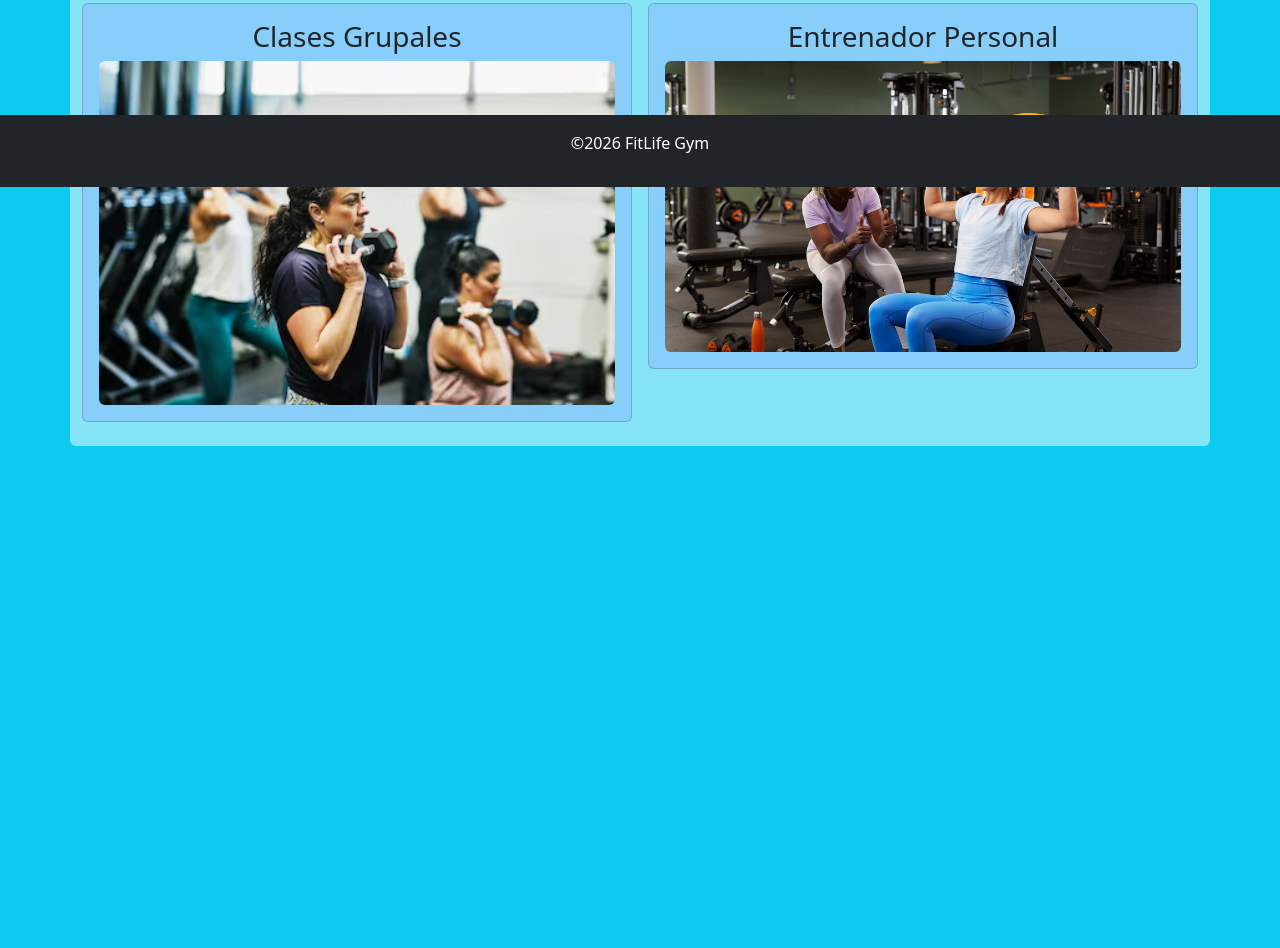
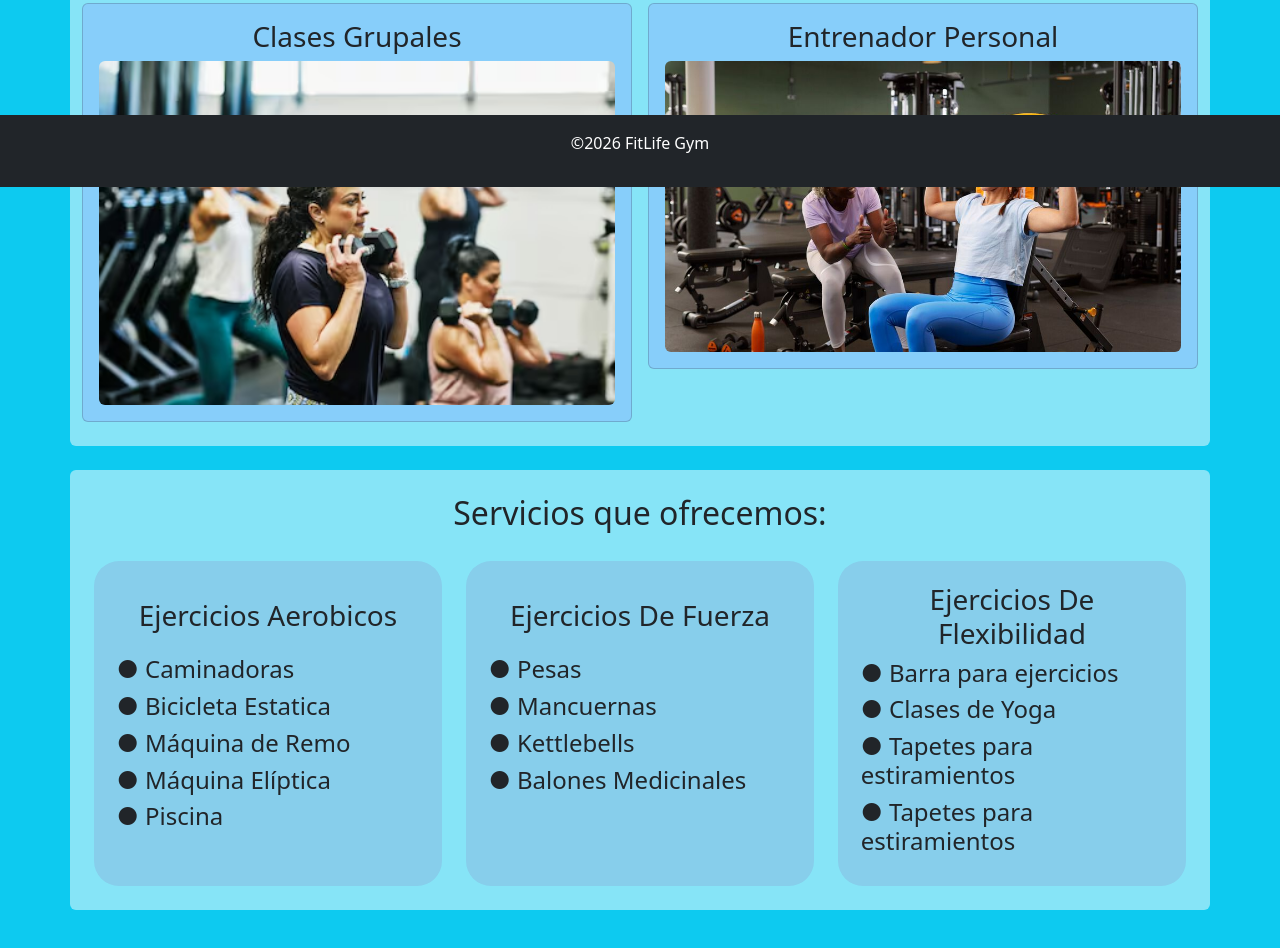
Before and after one commit to Alexis-Anaya/Gym-Proyecto-Final, a plain HTML site: page servicios.html in a window 1280 px wide. Shown: the part 613-1561 px from the top of the page. Before the commit the page ends 1159 px from the top, so only its background shows below. Drawn offline with nearby package versions, Linux system fonts and the light colour scheme.

Commit message:
Listas de Servicios con JSON

```diff
--- a/estilos.css
+++ b/estilos.css
@@ -153,3 +153,9 @@ body {
   border-radius: 25px;
   padding: 1%;
 }
+
+#contenedorServ{
+  padding: 2%;
+  border-radius: 25px;
+  background-color: skyblue;
+}
--- a/servicios.html
+++ b/servicios.html
@@ -155,6 +155,30 @@
     </section>
     <!-- El elemento que actuará como popover -->
 
+    <section class="mb-3"></section>
+    <section class="container mt-4 py-4 bg-white bg-opacity-50 rounded text-center">
+      <h2 style="margin-bottom: 2.5%;">Servicios que ofrecemos:</h2>
+    <div class="row">
+      <div style="width: 0;"></div>
+      <div class="col" id="contenedorServ">
+        <h3 style="padding-top: 5%; padding-bottom: 5%;">Ejercicios Aerobicos</h3>
+        <div id="Aerobico" class="text-start"></div>
+      </div>
+      <div style="width: 2%;""></div>
+      <div class="col" id="contenedorServ">
+        <h3 style="padding-top: 5%; padding-bottom: 5%;">Ejercicios De Fuerza</h3>
+        <div id="Fuerza" class="text-start"></div>
+      </div>
+      <div style="width: 2%;""></div>
+      <div class="col" id="contenedorServ">
+        <h3>Ejercicios De Flexibilidad</h3>
+        <div id="Flexibilidad" class="text-start"></div>
+      </div>
+      <div style="width: 0;"></div>
+    </div>
+    </section>
+    <section style="margin-bottom: 100px;"></section>
+
 
     <section style="margin-bottom: 100px;"></section>
     <footer class="bg-dark text-white text-center p-3 mt-4 fixed-bottom">
@@ -219,6 +243,65 @@
     cartaD.addEventListener("click", function() {
     popoverD.showPopover();
     });
+
+//Script JSON
+let servicios2 = [];
+        fetch("servicios2.json")
+        .then(respuesta => respuesta.json())
+        .then(datos => {
+            servicios2 = datos;
+            mostrarServicios();
+    });
+    /*Es necesario ejecutarlo en un servidor web, debido a que windows esta bloqueando el archivo JSON de manera local, lo que provoca un error en el fetch*/
+
+    function mostrarServicios(){
+        let Aerobico = document.getElementById("Aerobico");
+        let Fuerza = document.getElementById("Fuerza");
+        let Flexibilidad = document.getElementById("Flexibilidad");
+        Aerobico.innerHTML = "";
+        Fuerza.innerHTML = "";
+        Flexibilidad.innerHTML = "";
+        servicios2.forEach(h => {
+          const tipoRaw = (h.Tipo).toString();
+          if (tipoRaw === 'Aerobico'){
+            Aerobico.innerHTML += `
+                        <h4>
+                            ● ${h.Servicio}
+                        </h4>`;
+          } else if (tipoRaw === 'Fuerza'){
+            Fuerza.innerHTML += `
+              <h4>
+                ● ${h.Servicio}
+               </h4>`;
+          } else if(tipoRaw === 'Flexibilidad'){
+            Flexibilidad.innerHTML += `
+            <h4>
+               ● ${h.Servicio}
+              </h4>`;
+          }
+        });
+     }
+/*
+     function agregarHabitacion(){
+        let nuevaHabitacion = {
+            numero: document.getElementById("numero").value,
+            tipo: document.getElementById("tipo").value,
+            precio: document.getElementById("precio").value
+        };
+        habitaciones.push(nuevaHabitacion);
+        mostrarHabitaciones();
+        document.getElementById("numero").value = "";
+        document.getElementById("tipo").value = "";
+        document.getElementById("precio").value = "";
+    }
+
+    function descargarJSON(){ let datosJSON = JSON.stringify( habitaciones, null, 2 );
+        let blob = new Blob( [datosJSON], {type:"application/json"} );
+        let enlace = document.createElement("a");
+        enlace.href = URL.createObjectURL(blob);
+        enlace.download = "habitaciones_actualizadas.json";
+        enlace.click(); }*/
+
     </script>
   </body>
 </html>
--- /dev/null
+++ b/servicios2.json
@@ -0,0 +1,54 @@
+[
+    {
+        "Tipo": "Aerobico",
+        "Servicio": "Caminadoras"
+    },
+    {
+        "Tipo": "Aerobico",
+        "Servicio": "Bicicleta Estatica"
+    },
+    {
+        "Tipo": "Aerobico",
+        "Servicio": "Máquina de Remo"
+    },
+    {
+        "Tipo": "Aerobico",
+        "Servicio": "Máquina Elíptica"
+    },
+    {
+        "Tipo": "Aerobico",
+        "Servicio": "Piscina"
+    },
+    {
+        "Tipo": "Fuerza",
+        "Servicio": "Pesas"
+    },
+    {
+        "Tipo": "Fuerza",
+        "Servicio": "Mancuernas"
+    },
+    {
+        "Tipo": "Fuerza",
+        "Servicio": "Kettlebells"
+    },
+    {
+        "Tipo": "Fuerza",
+        "Servicio": "Balones Medicinales"
+    },
+    {
+        "Tipo": "Flexibilidad",
+        "Servicio": "Barra para ejercicios"
+    },
+    {
+        "Tipo": "Flexibilidad",
+        "Servicio": "Clases de Yoga"
+    },
+    {
+        "Tipo": "Flexibilidad",
+        "Servicio": "Tapetes para estiramientos"
+    },
+    {
+        "Tipo": "Flexibilidad",
+        "Servicio": "Tapetes para estiramientos"
+    }
+]
```
